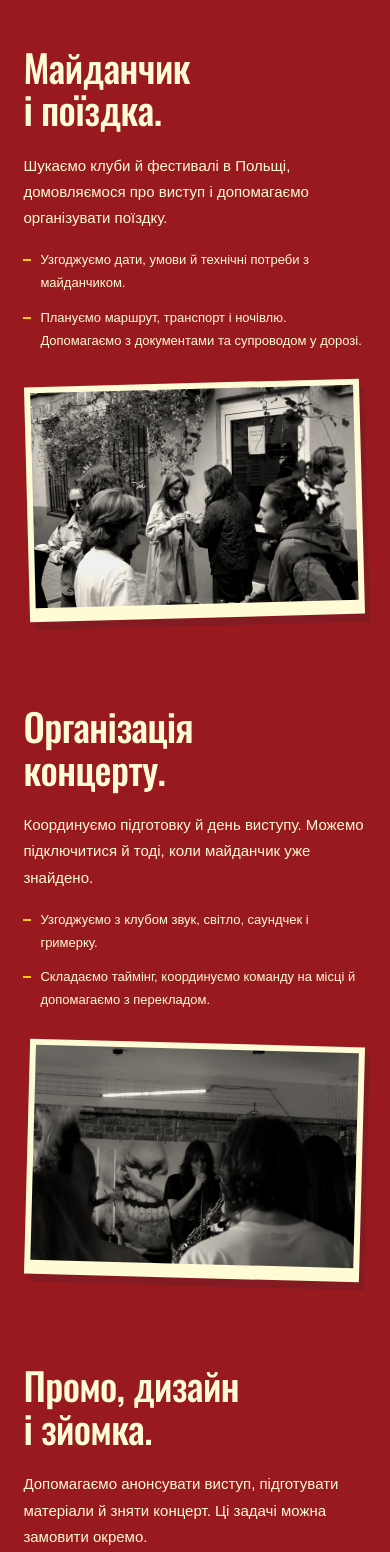
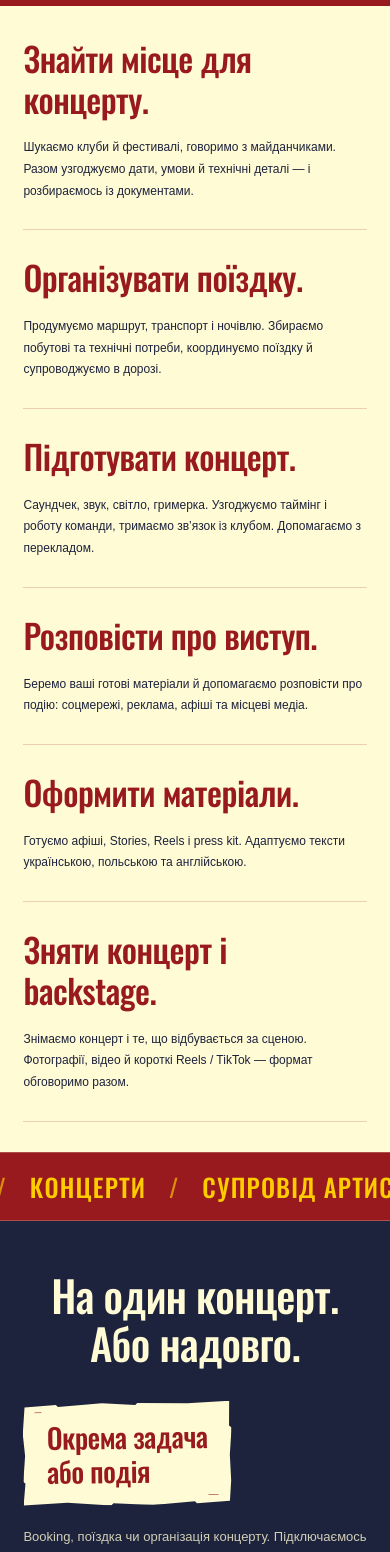
Before and after one commit to Zoreslaw/yar-agency, a React (Vite) app: page / in a window 390 px wide. Shown: the part 1360-2912 px from the top of the page. Built offline with nearby package versions, Linux system fonts and the light colour scheme.

Commit message:
Keep service section redesign separate from main

```diff
--- a/scripts/optimize-assets.mjs
+++ b/scripts/optimize-assets.mjs
@@ -3,10 +3,6 @@ import {mkdir,writeFile,copyFile,stat} from 'node:fs/promises';
 import {resolve} from 'node:path';
 import {fileURLToPath} from 'node:url';
 const root=fileURLToPath(new URL('../',import.meta.url));
-if (process.argv[2] === '--service-paper') {
- await sharp(resolve(root,'source-assets/service-paper.png')).resize({width:1000,withoutEnlargement:true}).webp({quality:78}).toFile(resolve(root,'public/media/service-paper.webp'));
- process.exit(0);
-}
 if (process.argv[2] === '--mouth') {
  await sharp(resolve(root,'source-assets/mouth-no-logo-cutout.png')).resize({width:640,withoutEnlargement:true}).webp({quality:90,effort:6}).toFile(resolve(root,'public/media/mouth-no-logo.webp'));
  process.exit(0);
--- a/src/ServiceStories.jsx
+++ /dev/null
@@ -1,45 +0,0 @@
-import React from 'react';
-import {SceneEntrance} from './SceneEntrance';
-import {ImprintAction} from './components/Buttons';
-import './service-stories.css';
-
-const services = [
- {
-  id:'booking', title:<>Майданчик<br/>і поїздка.</>, photo:'people', gallery:2,
-  alt:'Люди спілкуються перед входом на концерт',
-  text:'Шукаємо клуби й фестивалі в Польщі, домовляємося про виступ і допомагаємо організувати поїздку.',
-  tasks:['Узгоджуємо дати, умови й технічні потреби з майданчиком.','Плануємо маршрут, транспорт і ночівлю. Допомагаємо з документами та супроводом у дорозі.']
- },
- {
-  id:'production', title:<>Організація<br/>концерту.</>, photo:'stage', gallery:6,
-  alt:'Вокаліст виступає перед глядачами в камерному залі',
-  text:'Координуємо підготовку й день виступу. Можемо підключитися й тоді, коли майданчик уже знайдено.',
-  tasks:['Узгоджуємо з клубом звук, світло, саундчек і гримерку.','Складаємо таймінг, координуємо команду на місці й допомагаємо з перекладом.']
- },
- {
-  id:'promo', title:<>Промо, дизайн<br/>і зйомка.</>, photo:'phone', gallery:4,
-  alt:'Глядач знімає концерт на телефон',
-  text:'Допомагаємо анонсувати виступ, підготувати матеріали й зняти концерт. Ці задачі можна замовити окремо.',
-  tasks:['Просуваємо подію з вашими готовими матеріалами: соцмережі, реклама й місцеві медіа.','Готуємо афіші, Stories, Reels і press kit. Адаптуємо тексти українською, польською та англійською.','Організовуємо фото- й відеозйомку концерту та backstage.']
- }
-];
-
-export function ServiceStories({enabled,onGallery,onDiscuss}) {
- return <div className="service-stories">
-  {services.map(service=><article key={service.id} className={`service-story story-${service.id}`} aria-labelledby={`${service.id}-title`}>
-   <SceneEntrance enabled={enabled} className="story-layout">
-    <div className="story-copy" data-motion="text">
-     <h3 id={`${service.id}-title`}>{service.title}</h3>
-     <p className="story-lead">{service.text}</p>
-     <ul className="story-tasks">{service.tasks.map(task=><li key={task}>{task}</li>)}</ul>
-    </div>
-    <div className="story-visual" data-motion="photo" data-delay="0.12">
-     <button type="button" className="story-photo" onClick={()=>onGallery(service.gallery)} aria-label={`Відкрити фото: ${service.alt}`}>
-      <img src={`/media/${service.photo}.webp`} srcSet={`/media/${service.photo}-800.webp 800w, /media/${service.photo}.webp 1800w`} sizes="(max-width: 700px) 88vw, 48vw" alt={service.alt} loading="lazy" decoding="async" width="1800" height="1200"/>
-     </button>
-    </div>
-   </SceneEntrance>
-  </article>)}
-  <div className="stories-outro"><p>Окреме завдання чи весь концерт —<br/>обсяг роботи узгодимо разом.</p><ImprintAction onClick={onDiscuss}>Обговорити задачу</ImprintAction></div>
- </div>;
-}
--- a/src/main.jsx
+++ b/src/main.jsx
@@ -8,7 +8,6 @@ import './style.css';
 import {ImprintAction, UtilityButton, IconButton} from './components/Buttons.jsx';
 import {MouthSignal} from './MouthSignal.jsx';
 import {SceneEntrance} from './SceneEntrance.jsx';
-import {ServiceStories} from './ServiceStories.jsx';
 import {MirrorLamps} from './MirrorLamps.jsx';
 const CooperationModal=lazy(()=>import('./CooperationModal.jsx'));
 import {useBackstageMotion} from './StageLighting.jsx';
@@ -32,6 +31,14 @@ function App(){
  const [menu,setMenu]=useState(false),[gallery,setGallery]=useState(null),[brief,setBrief]=useState(null);
  const briefTrigger=useRef(null);
  const video=useRef(null),galleryDialog=useRef(null),visible=useRef(true);
+ const directions=[
+  {title:'Booking',heading:'Знайти місце для концерту.',text:'Шукаємо клуби й фестивалі, говоримо з майданчиками. Разом узгоджуємо дати, умови й технічні деталі — і розбираємось із документами.'},
+  {title:'Логістика',heading:'Організувати поїздку.',text:'Продумуємо маршрут, транспорт і ночівлю. Збираємо побутові та технічні потреби, координуємо поїздку й супроводжуємо в дорозі.'},
+  {title:'Продакшн концерту',heading:'Підготувати концерт.',text:'Саундчек, звук, світло, гримерка. Узгоджуємо таймінг і роботу команди, тримаємо зв’язок із клубом. Допомагаємо з перекладом.'},
+  {title:'Промоція',heading:'Розповісти про виступ.',text:'Беремо ваші готові матеріали й допомагаємо розповісти про подію: соцмережі, реклама, афіші та місцеві медіа.'},
+  {title:'Візуальна комунікація',heading:'Оформити матеріали.',text:'Готуємо афіші, Stories, Reels і press kit. Адаптуємо тексти українською, польською та англійською.'},
+  {title:'Фото / відео',heading:'Зняти концерт і backstage.',text:'Знімаємо концерт і те, що відбувається за сценою. Фотографії, відео й короткі Reels / TikTok — формат обговоримо разом.'}
+ ];
  const [questionnaireReady,setQuestionnaireReady]=useState(false);
  const [scrolled,setScrolled]=useState(false);
  useEffect(()=>{const update=()=>setScrolled(window.scrollY>24);update();window.addEventListener('scroll',update,{passive:true});return()=>window.removeEventListener('scroll',update);},[]);
@@ -75,7 +82,9 @@ function App(){
        </div>
       </div>
      </SceneEntrance>
-     <ServiceStories enabled={stageMotion.active} onGallery={setGallery} onDiscuss={event=>{briefTrigger.current=event.currentTarget;event.currentTarget.focus();openBrief('Інше');}}/>
+     <div className="service-cues">{directions.map(direction=><article className="service-cue" data-reveal key={direction.title}>
+      <div className="cue-inner"><div><h3>{direction.heading}</h3></div><p>{direction.text}</p></div>
+     </article>)}</div>
      <div className="agency-ticker" data-loop role="region" aria-label="Booking, концерти, супровід артистів"><div className="ticker-track" aria-hidden="true">{[0,1].map(i=><span className="ticker-copy" key={i}>BOOKING <span>/</span> КОНЦЕРТИ <span>/</span> СУПРОВІД АРТИСТІВ <span>/</span> YAR <span>/</span></span>)}</div></div>
      <div className="collaboration" id="collaboration" data-reveal><div className="collaboration-intro"><h3>На один концерт.<br/>Або надовго.</h3></div><div className="collaboration-formats">
       <span className="format-tape" aria-hidden="true"><svg className="tape-vertical" viewBox="0 0 24 240" preserveAspectRatio="none"><path fill="currentColor" d="M3 3 7 5 10 1 14 4 18 2 21 6 20 38 22 70 20 106 21 144 19 179 21 210 20 237 16 234 13 239 9 235 5 238 2 233 3 201 2 170 4 138 2 103 3 71 2 39Z"/><path stroke="#1D223D" opacity=".16" strokeWidth=".7" d="m7 15-1 51m4 17 1 68m5-127-1 87m-9 56 1 54m8-90 1 83M4 48l15-2M3 118l17 2M4 192l15-1"/></svg><svg className="tape-horizontal" viewBox="0 0 240 24" preserveAspectRatio="none"><g transform="translate(240 0) rotate(90)"><path fill="currentColor" d="M3 3 7 5 10 1 14 4 18 2 21 6 20 38 22 70 20 106 21 144 19 179 21 210 20 237 16 234 13 239 9 235 5 238 2 233 3 201 2 170 4 138 2 103 3 71 2 39Z"/><path stroke="#1D223D" opacity=".16" strokeWidth=".7" d="m7 15-1 51m4 17 1 68m5-127-1 87m-9 56 1 54m8-90 1 83M4 48l15-2M3 118l17 2M4 192l15-1"/></g></svg></span>
--- a/src/service-stories.css
+++ /dev/null
@@ -1,38 +0,0 @@
-/* Three service groups on one brand surface. Photography and copy never overlap. */
-.service-stories{background:var(--red);color:var(--cream);padding:12px 7% 72px;overflow:clip}
-.service-story{padding:66px 0;scroll-margin-top:100px}
-.story-layout{max-width:1440px;margin:auto;display:grid;grid-template-columns:1.12fr 1fr;align-items:center;column-gap:9%;row-gap:32px}
-.story-copy{grid-column:2;grid-row:1;min-width:0}
-.story-visual{grid-column:1;grid-row:1;min-width:0;padding:8px 6px}
-.service-stories h3{font-family:var(--display-font);font-weight:500;font-size:clamp(42px,4.6vw,68px);letter-spacing:-.015em;line-height:1.08;margin:0 0 25px;color:var(--cream);scroll-margin-top:120px}
-.story-lead{font-size:16px;line-height:1.75;max-width:480px;margin:0 0 21px}
-.story-tasks{list-style:none;padding:0;margin:0;max-width:480px;display:grid;gap:12px}
-.story-tasks li{position:relative;padding-left:20px;font-size:14px;line-height:1.75}
-.story-tasks li:before{content:'';position:absolute;left:0;top:.75em;width:8px;height:2px;background:var(--yellow)}
-.story-photo{display:block;width:100%;padding:8px 8px 18px;background:var(--cream);transform:rotate(-1.5deg);box-shadow:5px 8px 0 #1d223d28;cursor:zoom-in;transition:transform .25s ease}
-.story-photo img{display:block;width:100%;height:auto;aspect-ratio:3/2;object-fit:cover;filter:grayscale(1) sepia(.18) contrast(1.12) brightness(.94)}
-.story-photo:focus-visible{outline:3px solid var(--yellow);outline-offset:6px}
-.story-production .story-layout{grid-template-columns:1fr 1.12fr}
-.story-production .story-copy{grid-column:1}
-.story-production .story-visual{grid-column:2}
-.story-production .story-photo{transform:rotate(1.5deg)}
-.stories-outro{max-width:1440px;margin:12px auto 0;padding-top:30px;display:flex;align-items:center;justify-content:space-between;gap:30px}
-.stories-outro p{font-size:16px;line-height:1.75;margin:0}
-@media(hover:hover) and (pointer:fine){.story-photo:hover{transform:rotate(-1.5deg) translateY(-3px)}.story-production .story-photo:hover{transform:rotate(1.5deg) translateY(-3px)}}
-@media(min-width:1700px){.service-stories{padding-inline:max(7%,calc((100vw - 1440px)/2))}}
-@media(max-width:1000px){.service-stories{padding-inline:6%}.story-layout{column-gap:7%}.service-stories h3{font-size:44px}.story-lead{font-size:15px}.story-tasks li{font-size:13px}.service-story{padding-block:48px}}
-@media(max-width:700px){
- .service-stories{padding:0 6% 48px}
- .service-story{padding:40px 0}
- .story-layout,.story-production .story-layout{grid-template-columns:1fr;gap:25px}
- .story-copy,.story-production .story-copy{grid-column:1;grid-row:1}
- .story-visual,.story-production .story-visual{grid-column:1;grid-row:2;padding:6px 4px}
- .service-stories h3{font-size:clamp(38px,9vw,55px);line-height:1.12;margin-bottom:22px}
- .story-lead{font-size:15px;margin-bottom:18px}
- .story-tasks li{font-size:13px;padding-left:17px}
- .story-photo{padding:6px 6px 14px}
- .stories-outro{padding-top:20px;flex-direction:column;align-items:flex-start;gap:22px;margin-top:0}
- .stories-outro p{font-size:15px}
- .stories-outro .yar-action{max-width:100%}
-}
-@media(prefers-reduced-motion:reduce){.story-photo{transition:none}.story-photo:hover{transform:rotate(-1.5deg)}.story-production .story-photo:hover{transform:rotate(1.5deg)}}
```
Also changed, not shown: public/media/service-paper.webp (deleted), 4 other files (tests, documents, lock files or other folders).
